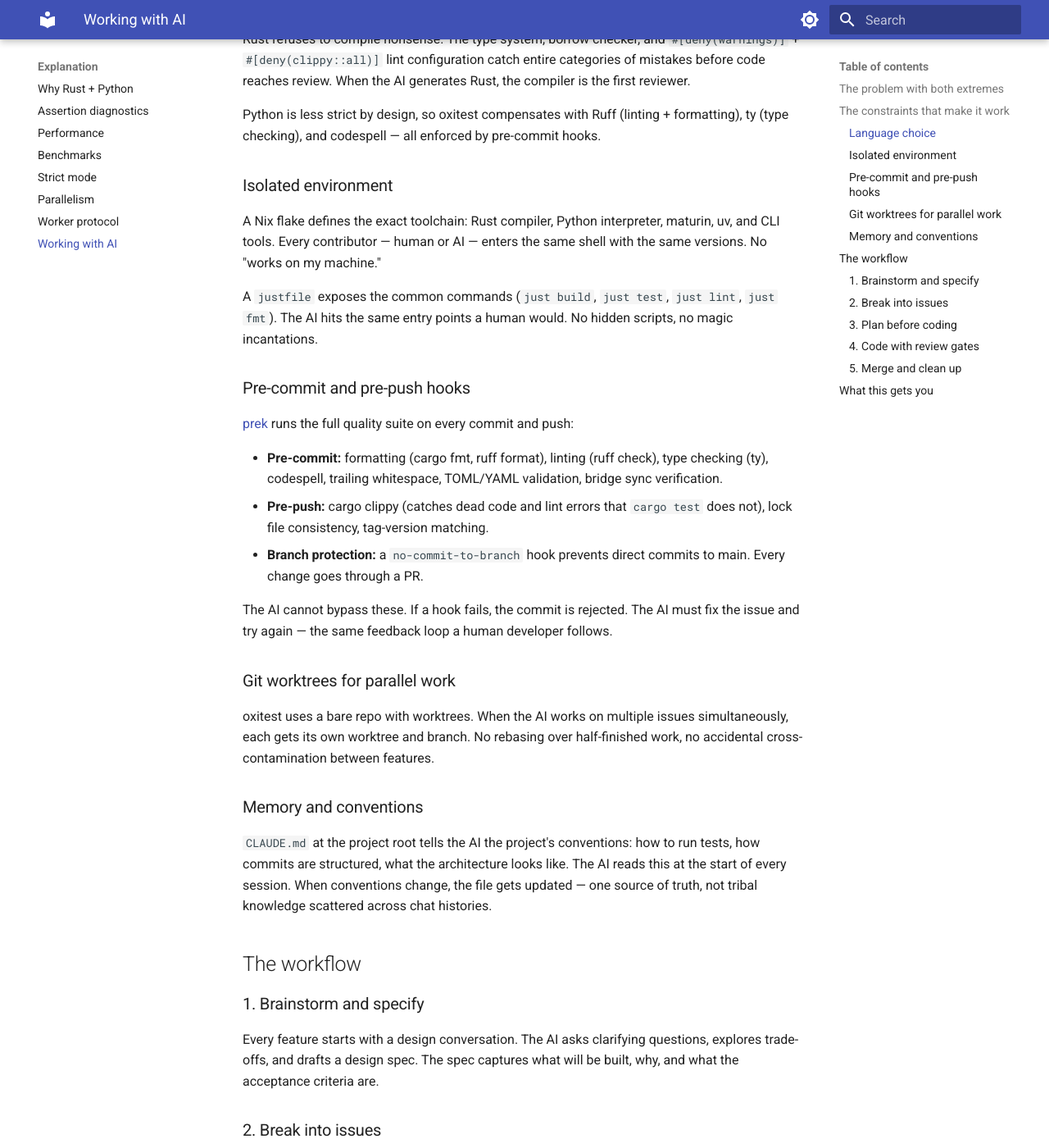
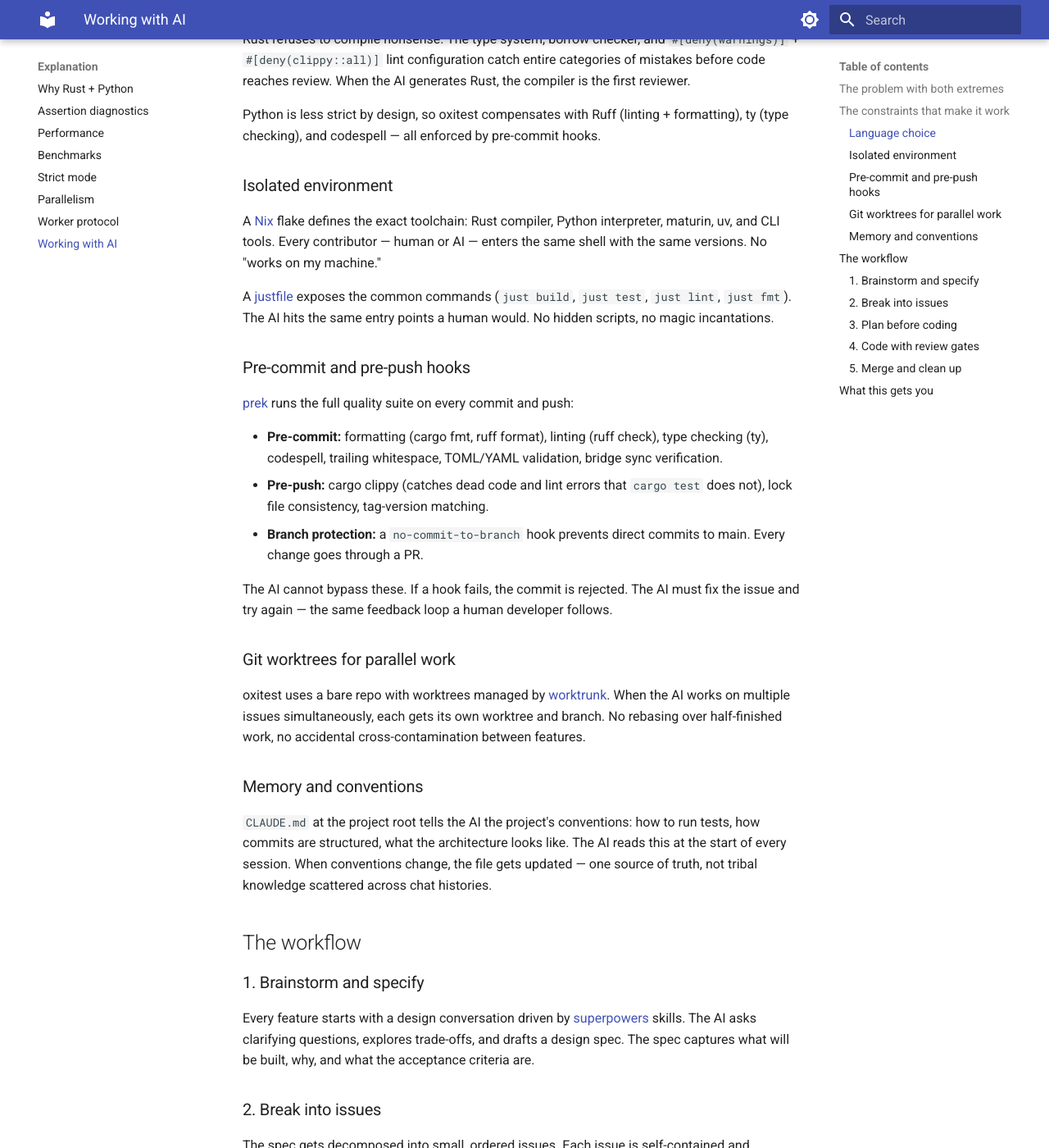
Before and after one commit to kalonji-tools/oxitest, an MkDocs documentation site: the page built from docs/src/explanation/why-ai.md, in a window 1280 px wide and 1400 px high, scrolled down 783 px. Shown: the whole window at 82% size. Built offline with MkDocs 1.6.1 and Material for MkDocs 9.7.7, drawn with Linux system fonts in a browser that asks for light colours; some of the changed text lies outside the part shown.

Commit message:
docs: add tool links to Working with AI page
Link Nix, just, prek, worktrunk, and superpowers to their repositories.

Assisted-by: Claude Opus 4.6 (1M context) <noreply@anthropic.com>

```diff
--- a/docs/src/explanation/why-ai.md
+++ b/docs/src/explanation/why-ai.md
@@ -31,13 +31,13 @@ ty (type checking), and codespell — all enforced by pre-commit hooks.
 
 ### Isolated environment
 
-A Nix flake defines the exact toolchain: Rust compiler, Python interpreter, maturin,
-uv, and CLI tools. Every contributor — human or AI — enters the same shell with the
-same versions. No "works on my machine."
+A [Nix](https://nixos.org/) flake defines the exact toolchain: Rust compiler, Python
+interpreter, maturin, uv, and CLI tools. Every contributor — human or AI — enters the
+same shell with the same versions. No "works on my machine."
 
-A `justfile` exposes the common commands (`just build`, `just test`, `just lint`,
-`just fmt`). The AI hits the same entry points a human would. No hidden scripts, no
-magic incantations.
+A [justfile](https://github.com/casey/just) exposes the common commands (`just build`,
+`just test`, `just lint`, `just fmt`). The AI hits the same entry points a human would.
+No hidden scripts, no magic incantations.
 
 ### Pre-commit and pre-push hooks
 
@@ -57,9 +57,10 @@ the issue and try again — the same feedback loop a human developer follows.
 
 ### Git worktrees for parallel work
 
-oxitest uses a bare repo with worktrees. When the AI works on multiple issues
-simultaneously, each gets its own worktree and branch. No rebasing over half-finished
-work, no accidental cross-contamination between features.
+oxitest uses a bare repo with worktrees managed by
+[worktrunk](https://github.com/anthropics/worktrunk). When the AI works on multiple
+issues simultaneously, each gets its own worktree and branch. No rebasing over
+half-finished work, no accidental cross-contamination between features.
 
 ### Memory and conventions
 
@@ -72,9 +73,10 @@ source of truth, not tribal knowledge scattered across chat histories.
 
 ### 1. Brainstorm and specify
 
-Every feature starts with a design conversation. The AI asks clarifying questions,
-explores trade-offs, and drafts a design spec. The spec captures what will be built,
-why, and what the acceptance criteria are.
+Every feature starts with a design conversation driven by
+[superpowers](https://github.com/anthropics/superpowers-marketplace) skills. The AI
+asks clarifying questions, explores trade-offs, and drafts a design spec. The spec
+captures what will be built, why, and what the acceptance criteria are.
 
 ### 2. Break into issues
 
@@ -113,11 +115,11 @@ take manually.
 But speed without structure is just chaos delivered faster. The value comes from the
 combination:
 
-- **Nix** ensures reproducibility.
-- **Hooks** enforce quality at the commit boundary.
+- [**Nix**](https://nixos.org/) ensures reproducibility.
+- [**prek**](https://github.com/kalonji-tools/prek) enforces quality at the commit boundary.
 - **Rust's compiler** catches mistakes before review.
-- **Worktrees** enable safe parallelism.
-- **Specs and plans** make the AI's work reviewable before it starts.
+- [**worktrunk**](https://github.com/anthropics/worktrunk) enables safe parallel worktrees.
+- [**Superpowers**](https://github.com/anthropics/superpowers-marketplace) skills drive spec-driven development.
 - **PR gates** keep a human in the loop for every merge.
 
 The AI is boxed in by tooling and conventions, not by removing its capabilities.
```
